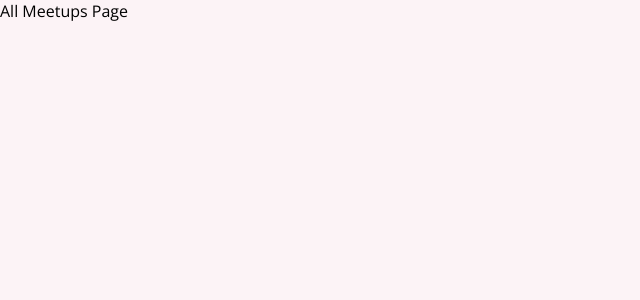
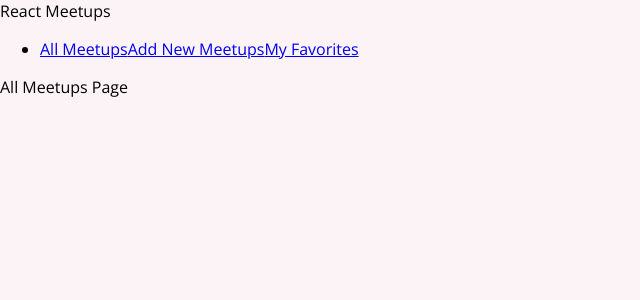
Before and after one commit to hridayanp/react-meetup, a React (Create React App) app: page / in a window 1280 px wide. Shown: the top 300 px of the page, without its empty margins (0-640 px from the left). Built offline with nearby package versions, Linux system fonts and the light colour scheme.

Commit message:
Added Main Navigation.

```diff
--- a/src/App.js
+++ b/src/App.js
@@ -2,10 +2,12 @@
 import AllMeetups from './pages/AllMeetups';
 import NewMeetup from './pages/NewMeetup';
 import Favorites from './pages/Favorites';
+import MainNavigation from './components/layout/MainNavigation';
 
 function App() {
   return (
     <div>
+      <MainNavigation/>
       <Switch>
         <Route path='/' exact={true}>
           <AllMeetups />
--- /dev/null
+++ b/src/components/layout/MainNavigation.js
@@ -0,0 +1,18 @@
+import {Link} from 'react-router-dom';
+function MainNavigation(){
+    return(
+        <header>
+            <div>React Meetups</div>
+            <nav>
+                <ul>
+                    <li>
+                        <Link to='/'>All Meetups</Link>
+                        <Link to='/new-meetup'>Add New Meetups</Link>
+                        <Link to='/favorites'>My Favorites</Link>
+                    </li>
+                </ul>
+            </nav>
+        </header>
+    );
+}
+export default MainNavigation;
```
